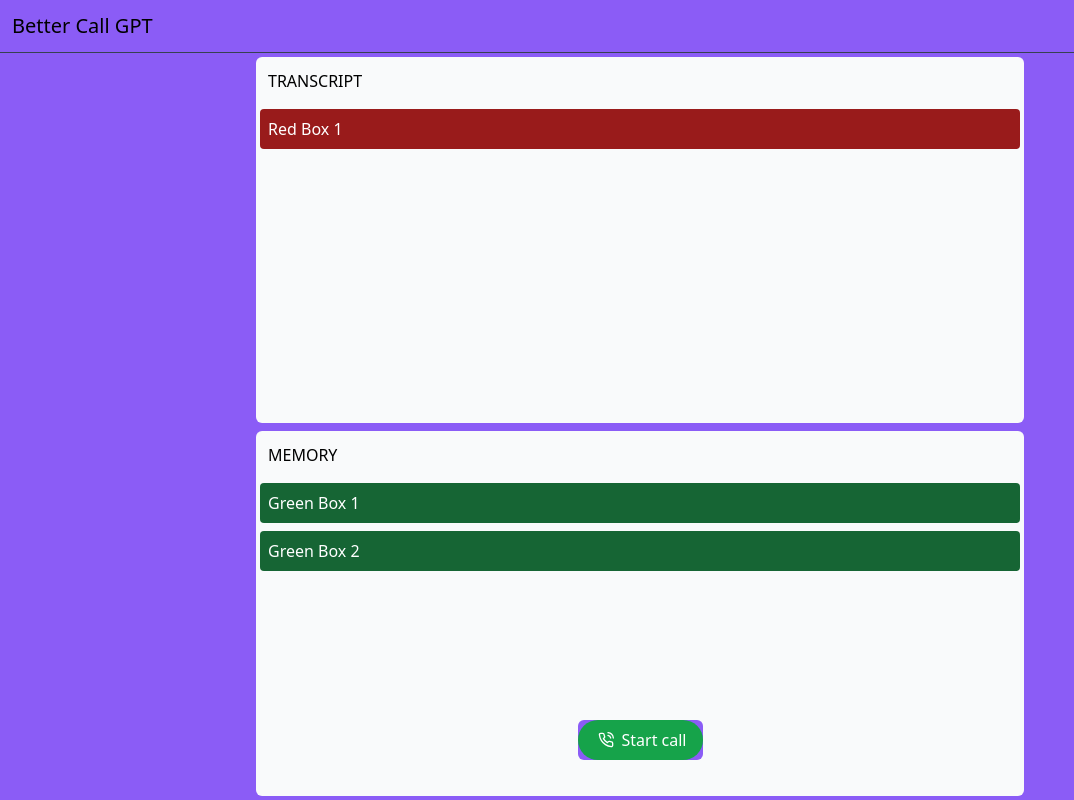
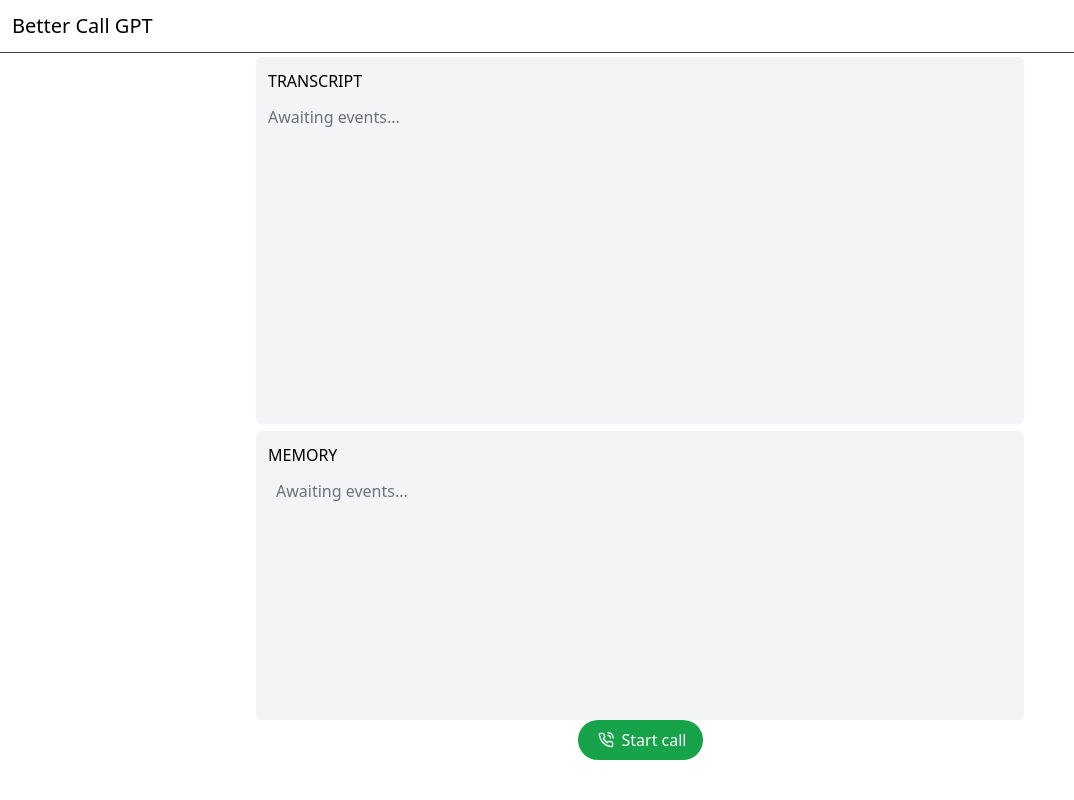
Before and after one commit to meerzulee/better-call-gpt, a React (Vite) app: page / in a window 1280 px wide. Shown: the whole page, without its empty margins (0-1074 px from the left). Built offline with nearby package versions, Linux system fonts and the light colour scheme.

Commit message:
add get_weather function

```diff
--- a/src/client/App.tsx
+++ b/src/client/App.tsx
@@ -1,5 +1,33 @@
 import { useEffect, useRef, useState } from "react";
 import SessionControls from "./components/SessionControls";
+import EventLog from "./components/EventLog";
+import Transcript from "./components/Transcript";
+
+const INIT_SESSION = {
+  type: "session.update",
+  session: {
+    tools: [
+      {
+        type: "function",
+        name: "get_weather",
+        description: "Get the weather for a given location",
+        parameters: {
+          type: "object",
+          strict: true,
+          properties: {
+            "location": { "type": "string" }
+          },
+          required: ["location"],
+        },
+      },
+    ],
+    tool_choice: "auto",
+    // input_audio_transcription: {
+    //   model: "whisper-1",
+    // }
+  }
+}
+
 
 function App() {
   const [isSessionActive, setIsSessionActive] = useState(false);
@@ -60,6 +88,8 @@ function App() {
     await pc.setRemoteDescription(answer as RTCSessionDescriptionInit);
 
     peerConnection.current = pc;
+
+
   }
 
   // Stop current session, clean up peer connection and data channel
@@ -111,17 +141,46 @@ function App() {
     sendClientEvent({ type: "response.create" });
   }
 
+  async function getWeatherData(location: string) {
+    const response = await fetch(`/api/weather?location=${location}`);
+    const data = await response.json();
+    return data;
+  }
+
+  function sendFunctionResult(eventId: string, result: any) {
+    if (dataChannel) {
+      const responseEvent = {
+        type: "function_response",
+        event_id: eventId,
+        output: result,
+      };
+      dataChannel.send(JSON.stringify(responseEvent));
+    }
+  }
   // Attach event listeners to the data channel when a new one is created
   useEffect(() => {
     if (dataChannel) {
       // Append new server events to the list
-      dataChannel.addEventListener("message", (e) => {
-        setEvents((prev: any[]) => [JSON.parse(e.data), ...prev] as never[]);
+      dataChannel.addEventListener("message", async (e) => {
+        const eventData = JSON.parse(e.data);
+
+        setEvents((prev: any[]) => [eventData, ...prev] as never[]);
+
+        if (eventData.type === "function_call") {
+          const { name, arguments: args } = eventData;
+          if (name === "get_weather") {
+            const weatherData = await getWeatherData(args.location);
+            sendFunctionResult(eventData.id, weatherData);
+          }
+        }
       });
+
+
 
       // Set session active when the data channel is opened
       dataChannel.addEventListener("open", () => {
         setIsSessionActive(true);
+        sendClientEvent(INIT_SESSION);
         setEvents([]);
       });
     }
@@ -129,7 +188,7 @@ function App() {
 
 
   return (
-    <div className="flex flex-col h-full bg-violet-500 relative">
+    <div className="flex flex-col h-full  relative">
       {/* Header */}
       <div className="flex w-full p-3 border-b border-gray-700">
         <h1 className="text-xl">Better Call GPT</h1>
@@ -138,31 +197,34 @@ function App() {
       <div className="flex flex-col flex-grow w-full h-full overflow-y-auto">
         {/* Red Section with Overflow */}
         <div className="flex w-full h-1/2  overflow-y-auto p-1">
-          <div className="max-w-3xl mx-auto bg-gray-50 rounded-md overflow-y-auto w-full">
-            <div className="p-3 uppercase">
+          <div className="max-w-3xl mx-auto bg-gray-100 rounded-md overflow-y-auto w-full shadow-sm">
+            <div className="p-3 uppercase sticky top-0 bg-gray-100">
               <h1>Transcript</h1>
             </div>
-            <div className="flex flex-col w-full">
-              {Array.from({ length: 1 }).map((_, i) => (
+            <div className="flex flex-col w-full gap-2">
+              {/* {Array.from({ length: 1 }).map((_, i) => (
                 <div key={i} className="p-2 m-1 bg-red-800 text-white rounded">
                   Red Box {i + 1}
                 </div>
-              ))}
+              ))} */}
+              <Transcript events={events} />
             </div>
           </div>
         </div>
         {/* Green Section with Overflow */}
-        <div className="flex w-full h-1/2 overflow-y-auto p-1">
-          <div className="max-w-3xl mx-auto bg-gray-50 rounded-md overflow-y-auto w-full">
-            <div className="p-3 uppercase">
+        <div className="flex w-full h-1/2 overflow-y-auto p-1 pb-20 ">
+          <div className="max-w-3xl mx-auto bg-gray-100 rounded-md  overflow-y-auto w-full">
+            <div className="p-3 uppercase sticky top-0 bg-gray-100">
               <h1>Memory</h1>
             </div>
-            <div className="flex flex-col w-full">
-              {Array.from({ length: 2 }).map((_, i) => (
+            <div className="flex flex-col gap-2 w-full px-2">
+              {/* {Array.from({ length: 2 }).map((_, i) => (
                 <div key={i} className="p-2 m-1 bg-green-800 text-white rounded">
                   Green Box {i + 1}
                 </div>
-              ))}
+              ))} */}
+              <EventLog events={events} />
+
             </div>
           </div>
         </div>
--- /dev/null
+++ b/src/client/components/EventLog.tsx
@@ -0,0 +1,70 @@
+import { ArrowUp, ArrowDown } from "react-feather";
+import { useState } from "react";
+
+function Event({ event, timestamp }: { event: any, timestamp: string }) {
+    const [isExpanded, setIsExpanded] = useState(false);
+
+    const isClient = event.event_id && !event.event_id.startsWith("event_");
+
+    return (
+        <div className="flex flex-col gap-2 p-2 rounded-md bg-red-100">
+            <div
+                className={`flex items-center gap-2 cursor-pointer ${isClient ? "justify-end" : "justify-start"}`}
+                onClick={() => setIsExpanded(!isExpanded)}
+            >
+                {isClient ? (
+                    <ArrowDown className="text-blue-400" />
+                ) : (
+                    <ArrowUp className="text-green-400" />
+                )}
+                <div className="text-sm text-gray-500">
+                    {isClient ? "client:" : "server:"}
+                    &nbsp;{event.type} | {timestamp}
+                </div>
+            </div>
+            <div
+                className={`text-gray-500 bg-gray-200 p-2 rounded-md overflow-x-auto ${isExpanded ? "block" : "hidden"}`}
+            >
+                <pre className="text-xs">{JSON.stringify(event, null, 2)}</pre>
+            </div>
+        </div>
+    );
+}
+
+export default function EventLog({ events }: { events: any[] }) {
+    const eventsToDisplay: any[] = [];
+    let deltaEvents: { [key: string]: any } = {};
+
+    events.forEach((event) => {
+        // if (event.type.startsWith("response.audio_transcript.delta")) {
+        //     console.log("audio transcript", event.delta);
+        // }
+        if (event.type.endsWith("delta")) {
+            // console.log("Event", event.type, event);
+
+            if (deltaEvents[event.type]) {
+                // for now just log a single event per render pass
+                return;
+            } else {
+                deltaEvents[event.type] = event;
+            }
+        }
+        eventsToDisplay.unshift(
+            <Event
+                key={event.event_id}
+                event={event}
+                timestamp={new Date().toLocaleTimeString()}
+            />,
+        );
+    });
+
+    return (
+        <>
+            {events.length === 0 ? (
+                <div className="text-gray-500 px-3">Awaiting events...</div>
+            ) : (
+                eventsToDisplay
+            )}
+        </>
+    );
+}
--- a/src/client/components/SessionControls.tsx
+++ b/src/client/components/SessionControls.tsx
@@ -54,7 +54,7 @@ export default function SessionControls({
     isSessionActive: boolean,
 }) {
     return (
-        <div className="flex items-center bg-violet-500 h-full rounded-md">
+        <div className="flex items-center  h-full rounded-md">
             {isSessionActive ? (
                 <SessionActive
                     stopSession={stopSession}
--- /dev/null
+++ b/src/client/components/Transcript.tsx
@@ -0,0 +1,43 @@
+
+function Message({ message, timestamp, isUser }: { message: string, timestamp: string, isUser: boolean }) {
+
+    return (
+        <div className={`flex flex-col gap-2 p-2 rounded-md  ${isUser ? "items-end" : "items-start"}`}>
+            <div
+                className={`flex items-center gap-2  bg-blue-100 p-2 rounded-md ${isUser ? "justify-end" : "justify-start max-w-[70%]"}`}
+            >
+                <div className="text-sm text-gray-500">{message}</div>
+            </div>
+
+        </div>
+    );
+}
+
+export default function Transcript({ events }: { events: any[] }) {
+    const eventsToDisplay: any[] = [];
+    // let deltaEvents: { [key: string]: any } = {};
+    events.forEach((event) => {
+        const userMessage = event.type === "conversation.item.input_audio_transcription.completed" ? event.transcript : null;
+        const modelMessage = event.type === "response.audio_transcript.done" ? event.transcript : null;
+        if (userMessage || modelMessage) {
+            eventsToDisplay.unshift(
+                <Message
+                    key={event.event_id}
+                    message={userMessage || modelMessage}
+                    timestamp={new Date().toLocaleTimeString()}
+                    isUser={!!userMessage}
+                />,
+            );
+        }
+    });
+
+    return (
+        <>
+            {events.length === 0 ? (
+                <div className="text-gray-500 px-3">Awaiting events...</div>
+            ) : (
+                eventsToDisplay
+            )}
+        </>
+    );
+}
```
